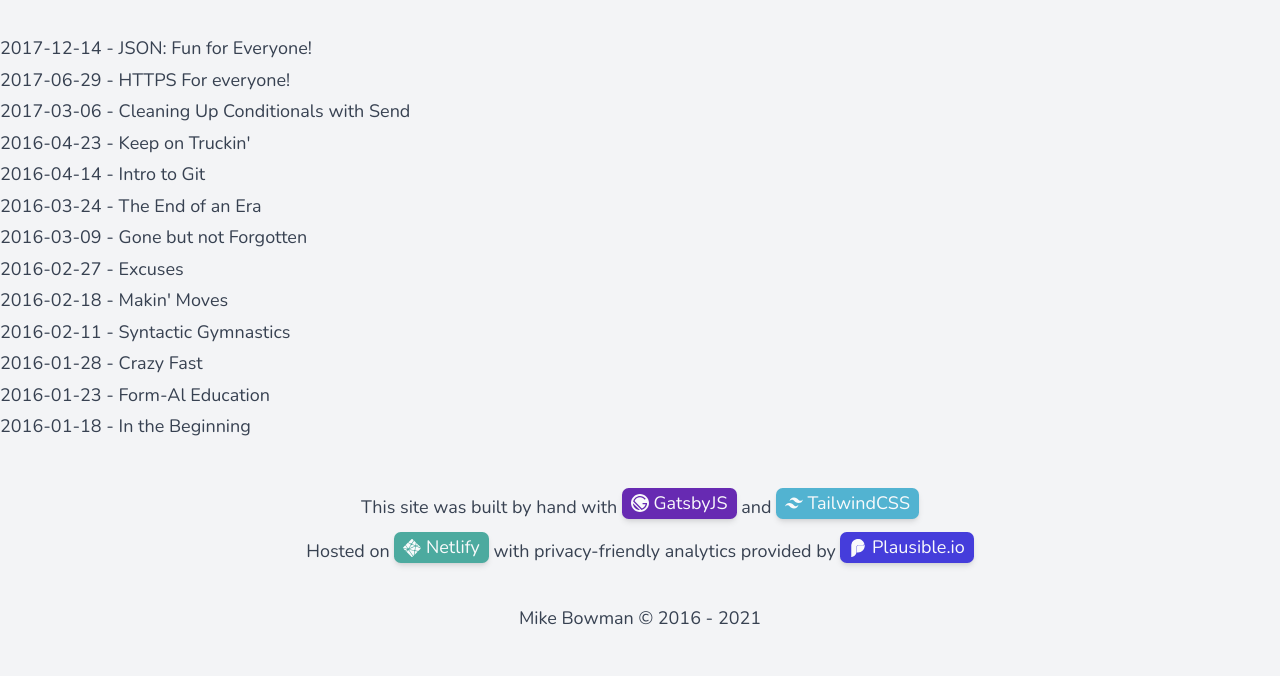
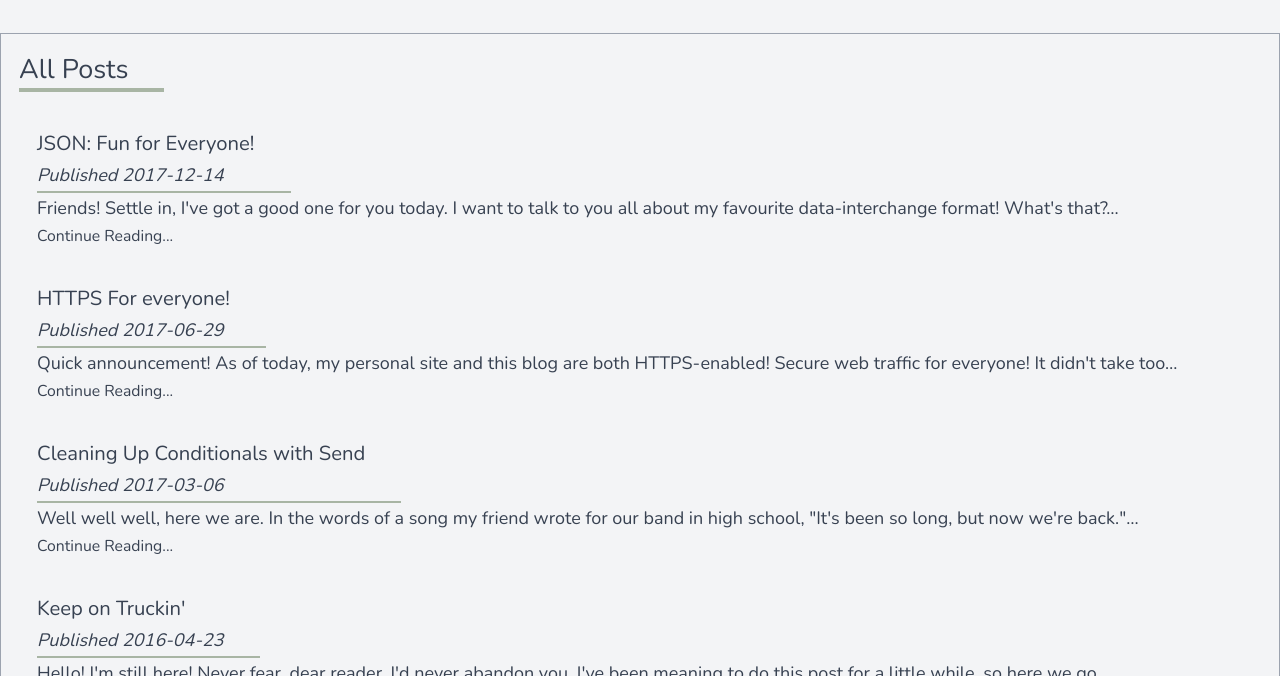
Before and after one commit to bowmanmike/bowmanmike.com, a Gatsby site: page /blog in a window 1280 px wide. Shown: the part 124-800 px from the top of the page. Built offline with nearby package versions, Linux system fonts and the light colour scheme; Gatsby itself is replaced by a stand-in of ours.

Commit message:
Start styling the blog index page

```diff
--- a/src/pages/blog.js
+++ b/src/pages/blog.js
@@ -5,15 +5,23 @@
 const Blog = ({ data }) => {
   const { posts } = data.blog;
   return (
-    <div>
+    <div className="p-2 lg:p-4 m-4 lg:m-0 shadow-md border border-gray-400">
+      <h2 className="text-2xl text-center mb-4 border-sage border-b-4 max-w-max pr-8">
+        All Posts
+      </h2>
       {posts.map(post => {
         const { slug } = post.frontmatter;
         return (
-          <div key={slug}>
-            <Link to={slug}>
-              {post.frontmatter.date} - {post.frontmatter.title}
-            </Link>
-          </div>
+          <Link key={slug} to={slug}>
+            <div className="p-2 lg:p-4">
+              <div className=" border-b-2 border-sage max-w-max pr-8">
+                <p className="text-lg">{post.frontmatter.title}</p>
+                <p className="italic">Published {post.frontmatter.date}</p>
+              </div>
+              <p>{post.excerpt}</p>
+              <p className="text-sm">Continue Reading...</p>
+            </div>
+          </Link>
         );
       })}
     </div>
@@ -32,6 +40,7 @@
           slug
           date(formatString: "YYYY-MM-DD")
         }
+        excerpt
       }
     }
   }
```
